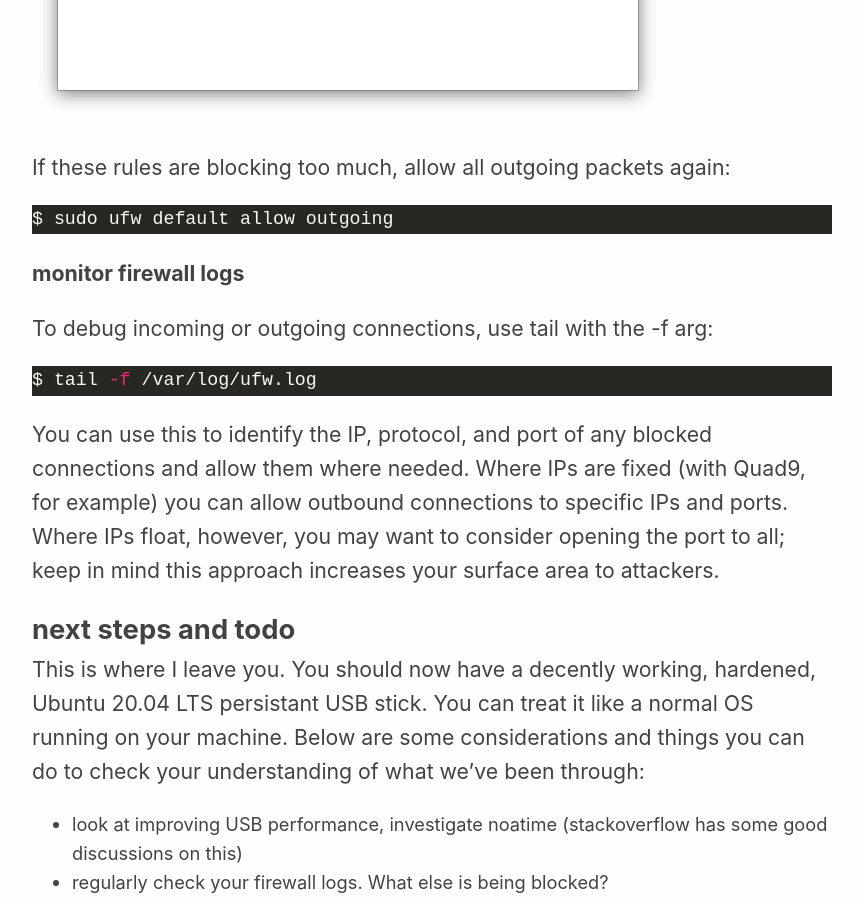
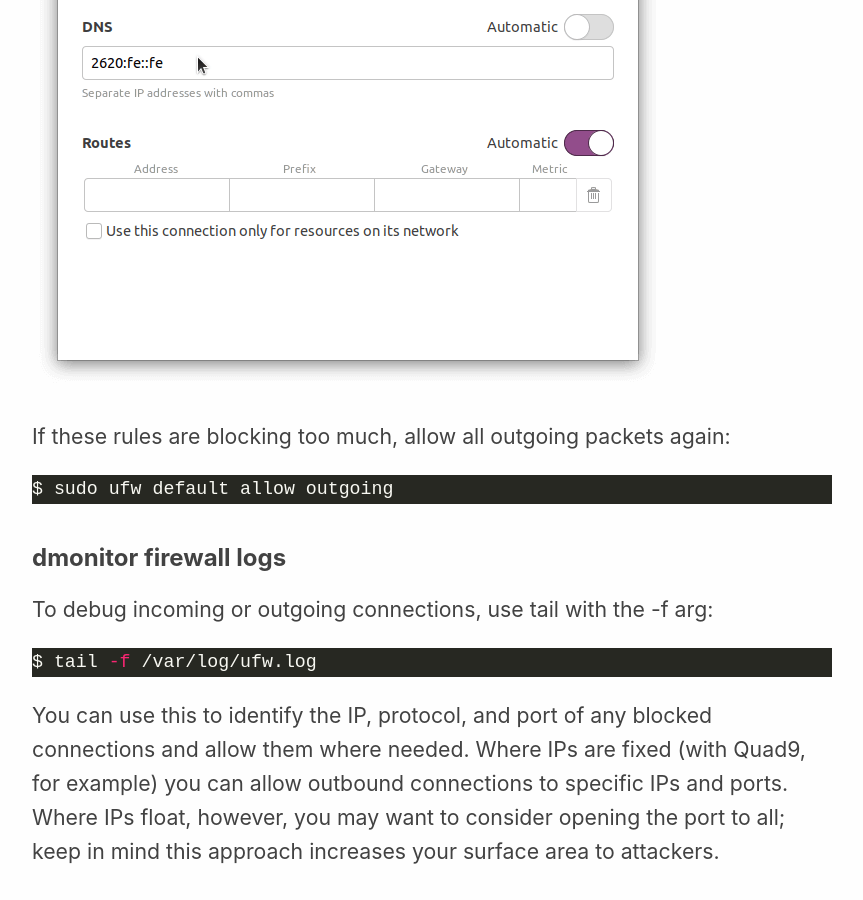
Before and after one commit to tomchatting/tomchatting.github.io, a Jekyll site: the page built from _posts/2021-04-06-ubuntu-portable-hardened.markdown, in a window 1280 px wide and 900 px high, scrolled down 6462 px. Shown: the whole window, without its empty margins (208-1071 px from the left). Built offline with Jekyll 4.4.1, drawn with Linux system fonts in a browser that asks for light colours; some of the changed text lies outside the part shown.

Commit message:
Update running, reading, post and style

```diff
--- a/_layouts/post.html
+++ b/_layouts/post.html
@@ -4,7 +4,7 @@
 
 <section class=post>
   <article>
-    <h1>{{ page.title }}</h1>
+    <h1 class=post-title>{{ page.title }}</h1>
     <p class=post-meta><time datetime='{{ page.date | date: "%Y-%m-%d" }}'>{{ page.date | date_to_string }}</time></p>
     <summary>{{page.blurb}}</summary>
     {{ page.content }}
--- a/_posts/2021-04-06-ubuntu-portable-hardened.markdown
+++ b/_posts/2021-04-06-ubuntu-portable-hardened.markdown
@@ -30,7 +30,7 @@
 
 ---
 
-## <a id=setup></a>setup
+<h2 id=setup>setup <a href="#setup" class="heading-link" aria-label="setup"></a></h2>
 
 [Here is an Amazon UK link to the USB stick I went with.](https://www.amazon.co.uk/SanDisk-Ultra-Drive-Type-C-devices/dp/B07YYJRXQR/ref=sr_1_4?crid=A0ZKIWP768CI&dchild=1&keywords=sandisk+ultra+dual+drive+usb+type-c&qid=1615329676&sprefix=sandisk+ultra+dual+%2Caps%2C162&sr=8-4)
 
@@ -40,7 +40,7 @@
 
 I went with Ubuntu 20.04 LTS because of its great hardware support, easy hardening options, and also due to the fact I've used Ubuntu/Xubuntu on-and-off for 15 years.
 
-## <a id=install></a>installing ubuntu
+<h2 id=install>installing ubuntu <a href="#install" class="heading-link" aria-label="installing ubuntu"></a></h2>
 
 I lost my (now secondary) USB stick. It’s somewhere in the house but I think there’s a distinct possibility it’s inside my daughters intestinal tract. Or she’s just hidden it from me. Anyway, I used VirtualBox to install Ubuntu onto the USB stick.
 
@@ -56,15 +56,15 @@
 
 As I had chosen to encrypt the disk, I created a user account with a different strong passphrase and allowed auto login. I have enabled live patch which meant I have setup another strong passphrase, and the account password uses another strong passphrase. I have also set the machine to auto lock after 5 minutes and always require a password on wake.
 
-## <a id=harden></a>hardening ubuntu
+<h2 id=harden>hardening ubuntu <a href="#harden" class="heading-link" aria-label="hardening ubuntu"></a></h2>
 
 There’s not actually loads required when looking to harden Ubuntu. The OS is mature and Canonical offer good transparency on [CVE reporting](https://ubuntu.com/security/livepatch).
 
-### <a id=livepatch></a>enable livepatch
+<h3 id=livepatch>enable livepatch <a href="#livepatch" class="heading-link" aria-label="enable livepatch"></a></h3>
 
 Ubuntu 20.04 prompts on first launch to enable [livepatch](https://ubuntu.com/security/livepatch). The elevator pitch is fairly simple: allow automatic critical kernel patching without the need for a restart.
 
-### <a id=updates></a>check for updates
+<h3 id=updates>check for updates <a href="#updates" class="heading-link" aria-label="check for updates"></a></h3>
 
 Even if you enabled network updates during install, this is just good practice. Either use the auto updates if prompted, or head to terminal:
 
@@ -72,7 +72,7 @@
 $ sudo apt update & sudo apt upgrade
 {% endhighlight %}
 
-### <a id=avahi></a>remove avahi
+<h3 id=avahi>remove avahi <a href="#avahi" class="heading-link" aria-label="remove avahi"></a></h3>
 
 The [Avahi Daemon](http://manpages.ubuntu.com/manpages/bionic/man8/avahi-daemon.8.html) implements Apple's Rendevous/Bonjour. 👾[CVE-2011-1002](https://nvd.nist.gov/vuln/detail/CVE-2011-1002) demonstrates the relative ease for bad actors to find vulnerabilities in the protocol, though it references Avahi <0.6.29. Ubuntu 20.04 LTS ships with avahi-daemon_0.7-3.1, however, I don't plan on using any hook-ups between this device and any Apple products so it may as well be purged.
 
@@ -80,13 +80,13 @@
 $ sudo apt purge avahi-daemon
 {% endhighlight %}
 
-### <a id=madagascar></a>make like madagascar
+<h3 id=madagascar>make like madagascar <a href="#madagascar" class="heading-link" aria-label="make like madagascar"></a></h3>
 
 ![shut. down. everything.](/static/images/ubuntu-hardening-shut-down-everything.png)
 
 Any idiot with a laptop and a follow-along "hacker guide" from Mr Robot could try setting up a reverse shell or find an open port to get up to no good. Hell, there's in production industry standard software I am aware of which will crash if a certain port is sniffed. Uncomplicated Firewall (UFW) provides an iptables front-end and an easy way to manage firewall rules and work on an exception-only basis.
 
-#### <a id=ufwdeny></a>deny all inbound and outbound connections
+<h4 id=ufwdeny>deny all inbound and outbound connections <a href="#ufwdeny" class="heading-link" aria-label="ufwdeny"></a></h4>
 
 First, enable UFW:
 
@@ -114,7 +114,7 @@
 $ sudo ufw default deny outgoing
 {% endhighlight %}
 
-### <a id=ufwinterface></a>find your ufwinterface
+<h4 id=ufwinterface>find your ufwinterface <a href="#ufwinterface" class="heading-link" aria-label="find your ufwinterface"></a></h4>
 
 To allow outgoing connections, you will need to reference your network adapter's name. This is easy enough:
 
@@ -127,7 +127,7 @@
     inet 192.168.1.14/24 brd 192.168.1.255 scope global dynamic noprefixroute wlo1
 {% endhighlight %}
 
-### <a id=ufwexceptions></a>create firewall exceptions and ~~allow~~ force external dns
+<h3 id=ufwexceptions>create firewall exceptions and <s>allow</s> force external dns <a href="#ufwexceptions" class="heading-link" aria-label="create firewall exceptions and force external dns"></a></h3>
 
 Allow DNS, HTTP, and HTTPS traffic out over your chosen interface:
 
@@ -148,7 +148,7 @@
 $ sudo ufw default allow outgoing
 {% endhighlight %}
 
-### <a id=ufwlogs></a>monitor firewall logs
+<h4 id=ufwlogs>dmonitor firewall logs <a href="#ufwlogs" class="heading-link" aria-label="monitor firewall logs"></a></h4>
 
 To debug incoming or outgoing connections, use tail with the -f arg:
 
@@ -158,9 +158,9 @@
 
 You can use this to identify the IP, protocol, and port of any blocked connections and allow them where needed. Where IPs are fixed (with Quad9, for example) you can allow outbound connections to specific IPs and ports. Where IPs float, however, you may want to consider opening the port to all; keep in mind this approach increases your surface area to attackers.
 
-## <a id=todo></a>next steps and todo
+<h2 id=todo>next steps and todo <a href="#todo" class="heading-link" aria-label="next steps and todo"></a></h2>
 
-This is where I leave you. You should now have a decently working, hardened, Ubuntu 20.04 LTS persistant USB stick. You can treat it like a normal OS running on your machine. Below are some considerations and things you can do to check your understanding of what we've been through:
+This is where I leave you. You should now have a decently working, <mark>hardened</mark>, Ubuntu 20.04 LTS persistant USB stick. You can treat it like a normal OS running on your machine. Below are some considerations and things you can do to check your understanding of what we've been through:
 
 * look at improving USB performance, investigate noatime (stackoverflow has some good discussions on this)
 * regularly check your firewall logs. What else is being blocked?
--- a/static/style.css
+++ b/static/style.css
@@ -225,6 +225,55 @@
     margin-bottom: 4vh;
 }
 
+.heading-link {
+    color: var(--color-heading);
+    font-size: inherit;
+    opacity: 0;
+    text-decoration: none;
+    transition: color .16s linear;
+}
+
+.heading-link:hover, .heading-link:focus {
+    color: var(--color-href);
+    text-decoration: none;
+}
+
+.heading-link::after {
+    content: "#";
+}
+
+article>h1:not(.post-title), article>h2, article>h3, article>h4 {
+    margin-top: 40px;
+    margin-bottom: 20px;
+}
+
+article h2 {
+    font-size: 2rem;
+    line-height: 2.4rem;
+}
+
+article h3 {
+    font-size: 1.8rem;
+    line-height: 2.0rem;
+}
+
+article h4 {
+    font-size: 1.5rem;
+    line-height: 1.7rem;
+}
+
+article h1:not(.post-title):focus .heading-link, article h2:focus .heading-link,
+article h3:focus .heading-link, article h4:focus .heading-link,
+article h1:not(.post-title):hover .heading-link, article h2:hover .heading-link,
+article h3:hover .heading-link, article h4:hover .heading-link {
+    opacity: 1;
+}
+
+.mark, mark {
+    padding: .1875em;
+    background-color: #fff3cd;
+}
+
 .theme {
     grid-area: theme-switcher;
     display: flex;
@@ -327,27 +376,33 @@
 
 .running-stats p {
     display: inline-block;
-    width: 250px;
+    width: 240px;
 }
 
 .running-stats span:nth-child(1) {
     display: inline-block;
     width: 100px;
-    font-size: 2.2rem;
-    line-height: 2.6rem;
+    font-size: 2rem;
+    line-height: 2.4rem;
     border-right: 1px solid #3a67bb57;
-    padding-right: 10px;
-    margin-right: 10px;
+    padding-right: 5px;
+    margin-right: 2.5px;
+    text-align: right;
+    vertical-align: middle;
 }
 
 .running-stats span:nth-child(2) {
     display: inline-block;
     width: 100px;
-    word-break: break-all;
+    font-size: 1.2rem;
+    line-height: 1.4rem;
+    word-break: break-word;
+    vertical-align: middle;
 }
 
-.archive h1.hero {
+.archive h1.hero, article h1.post-title {
     font-size: 3rem;
+    line-height: 3.4rem;
     margin-top: 0;
 }
 
```
Also changed, not shown: reading.md (+8 -1 lines), running.md (+1 -1 lines).
